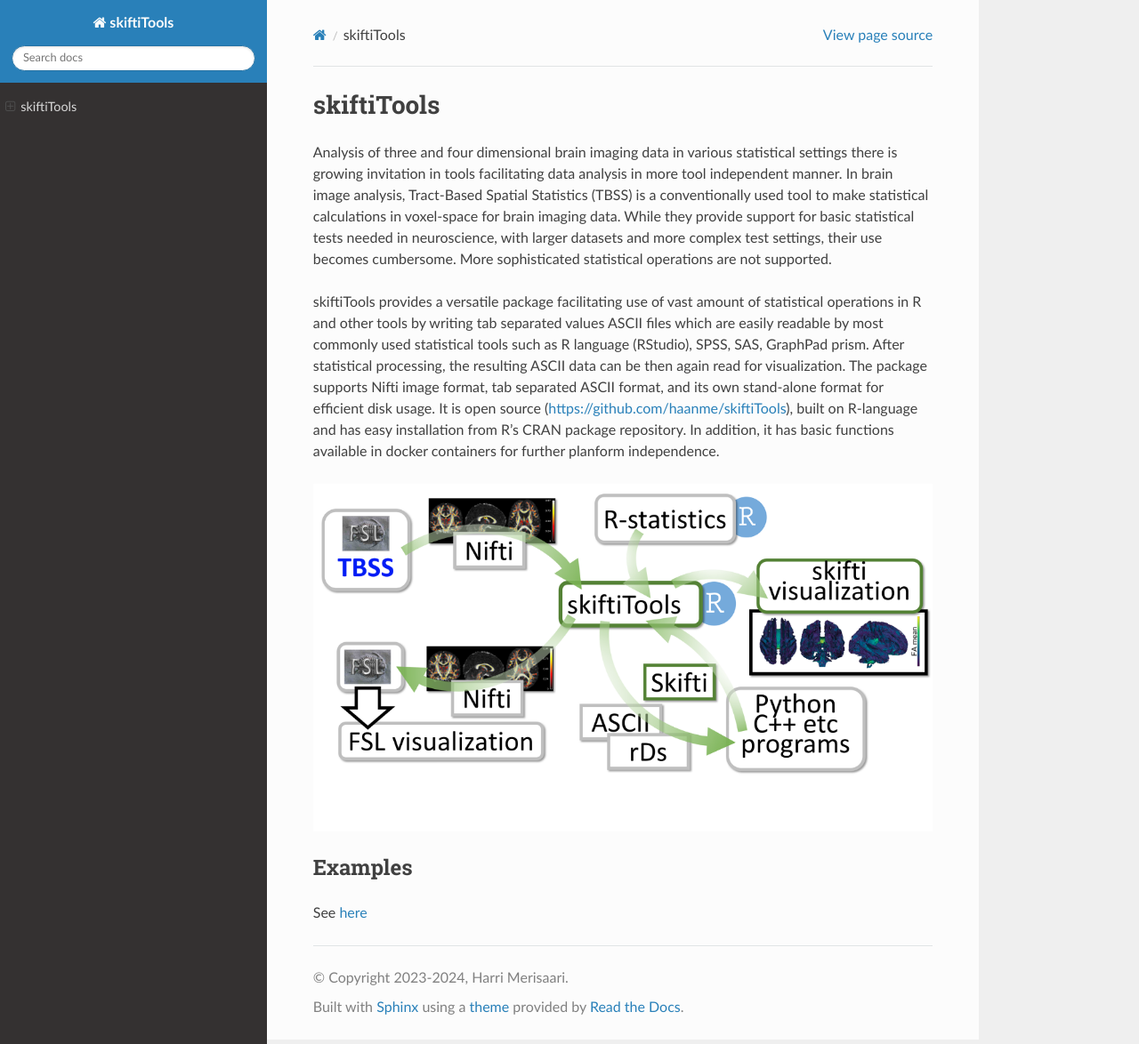
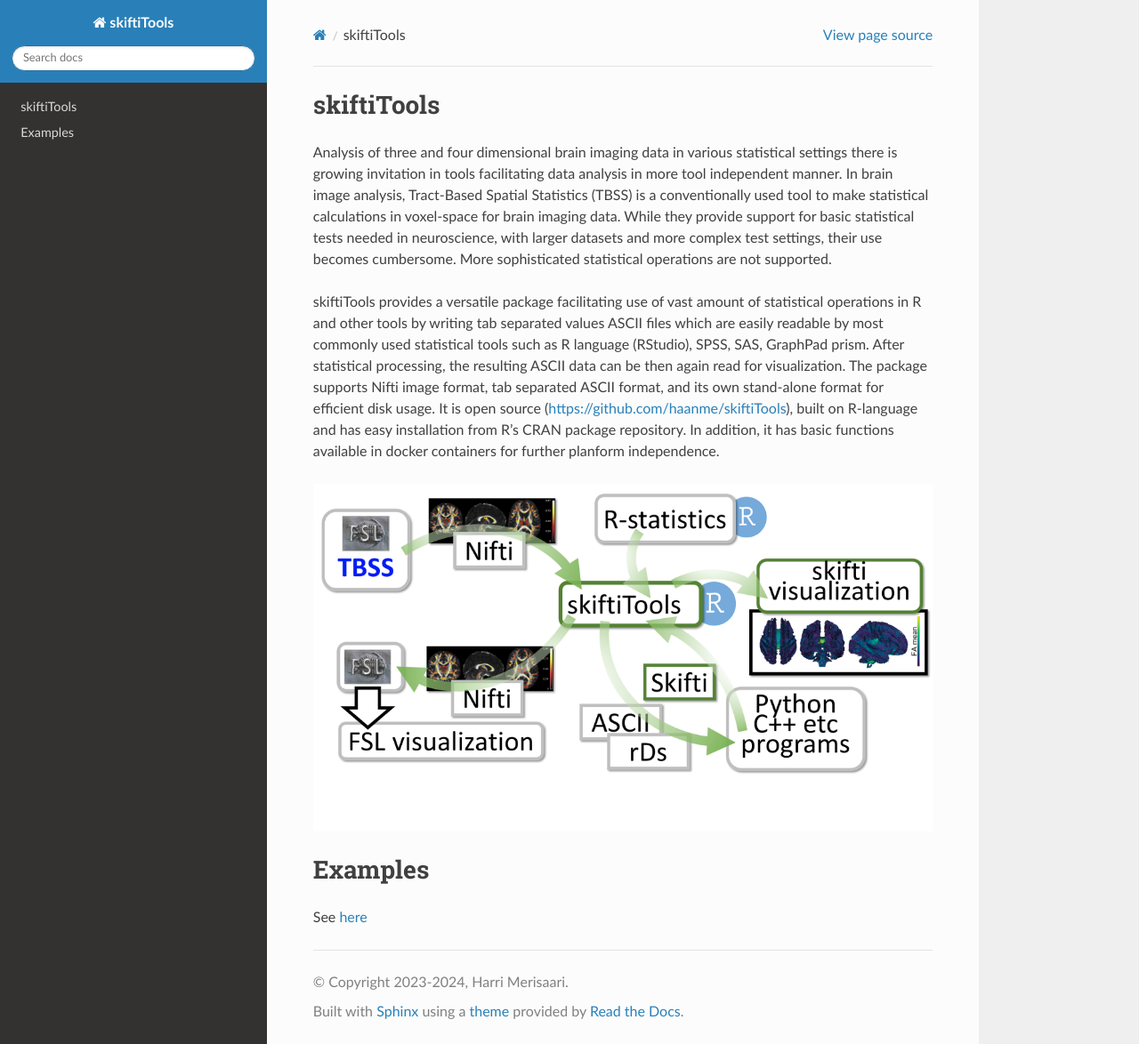
Before and after one commit to haanme/skiftiTools, a Sphinx documentation site: the page built from docs/index.rst, in a window 1280 px wide and 1174 px high. Shown: the whole window at 89% size. Built offline with Sphinx 7.4.7 and the Read the Docs theme 2.0.0, drawn with Linux system fonts in a browser that asks for light colours.

```diff
--- a/docs/index.rst
+++ b/docs/index.rst
@@ -25,6 +25,6 @@ skiftiTools provides a versatile package facilitating use of vast amount of stat
 .. image:: Figure1.png
 
 Examples
-________
+================================
 
 See `here <./examples.md>`_
```
